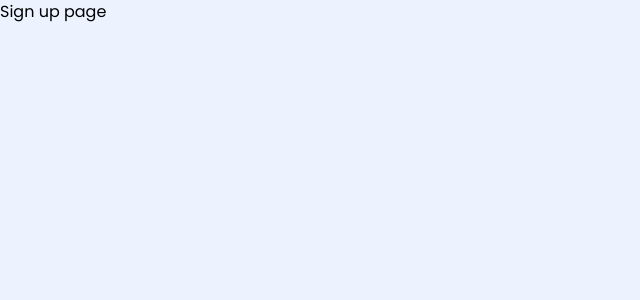
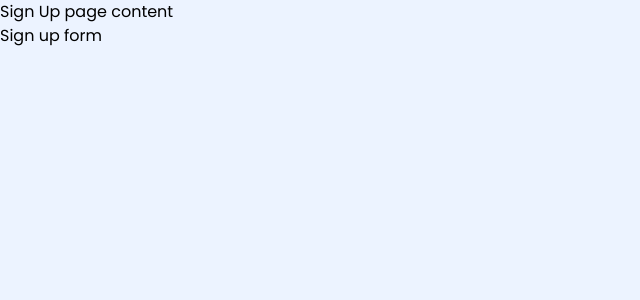
Before and after one commit to emmanuelkumah/church-mis, a React (Vite) app: page /signup in a window 1280 px wide. Shown: the top 300 px of the page, without its empty margins (0-640 px from the left). Built offline with nearby package versions, Linux system fonts and the light colour scheme.

Commit message:
Create Input and Label components for form controls

```diff
--- /dev/null
+++ b/src/components/common/formControls/InputControl.tsx
@@ -0,0 +1,33 @@
+interface InputControlProps {
+  type?: "text" | "email" | "password" | "number";
+  placeholder?: string;
+  id?: string;
+  className?: string;
+  value?: string | number;
+  onChange?: (e: React.ChangeEvent<HTMLInputElement>) => void;
+  maxLength?: number;
+  minLength?: number;
+  min?: string;
+  max?: string;
+  disabled?: boolean;
+  required?: boolean;
+}
+
+const InputControl: React.FC<InputControlProps> = ({
+  type,
+  placeholder,
+  value,
+}) => {
+  return (
+    <div className="form-group">
+      <input
+        type={type}
+        id="inputField"
+        className="form-control"
+        placeholder={placeholder}
+        value={value}
+      />
+    </div>
+  );
+};
+export default InputControl;
--- /dev/null
+++ b/src/components/common/formControls/Label.tsx
@@ -0,0 +1,14 @@
+interface LabelProps {
+  children?: React.ReactNode;
+  htmlFor?: string;
+  className?: string;
+}
+
+const Label: React.FC<LabelProps> = ({ children, htmlFor, className }) => {
+  return (
+    <label className={className} htmlFor={htmlFor}>
+      {children}
+    </label>
+  );
+};
+export default Label;
--- /dev/null
+++ b/src/components/ui/Authentication/Login.tsx
@@ -0,0 +1,9 @@
+const Login = () => {
+  return (
+    <div>
+      <h1>Login</h1>
+      <p>Login page content goes here.</p>
+    </div>
+  );
+};
+export default Login;
--- /dev/null
+++ b/src/components/ui/Authentication/SignUp.tsx
@@ -0,0 +1,9 @@
+const SignUp = () => {
+  return (
+    <div>
+      <div>Sign Up page content</div>
+      <div>Sign up form</div>
+    </div>
+  );
+};
+export default SignUp;
--- /dev/null
+++ b/src/components/ui/Authentication/index.tsx
@@ -0,0 +1,2 @@
+export { default as Login } from "./Login";
+export { default as SignUp } from "./SignUp";
--- a/src/pages/Auth/Authentication.tsx
+++ b/src/pages/Auth/Authentication.tsx
@@ -1,5 +1,12 @@
+import { SignUp } from "../../components/ui/Authentication";
 const Authentication = () => {
-  return <div>Authentication</div>;
+  return (
+    <div>
+      <div className="container mx-auto">
+        <SignUp />
+      </div>
+    </div>
+  );
 };
 
 export default Authentication;
--- a/src/routes/RouteContainer.tsx
+++ b/src/routes/RouteContainer.tsx
@@ -3,12 +3,13 @@ import LayoutWrapper from "../layout/LayoutWrapper";
 import AppLayout from "../layout/AppLayout";
 import SidebarProvider from "../context/SidebarProvider";
 import Landing from "../pages/Landing/Landing";
+import Authentication from "../pages/Auth/Authentication";
 const routes = createBrowserRouter([
   {
     path: "/",
     element: <Landing />,
   },
-  { path: "/signup", element: <h1>Sign up page</h1> },
+  { path: "/signup", element: <Authentication /> },
   {
     path: "/app",
     element: <AppLayout />,
```
